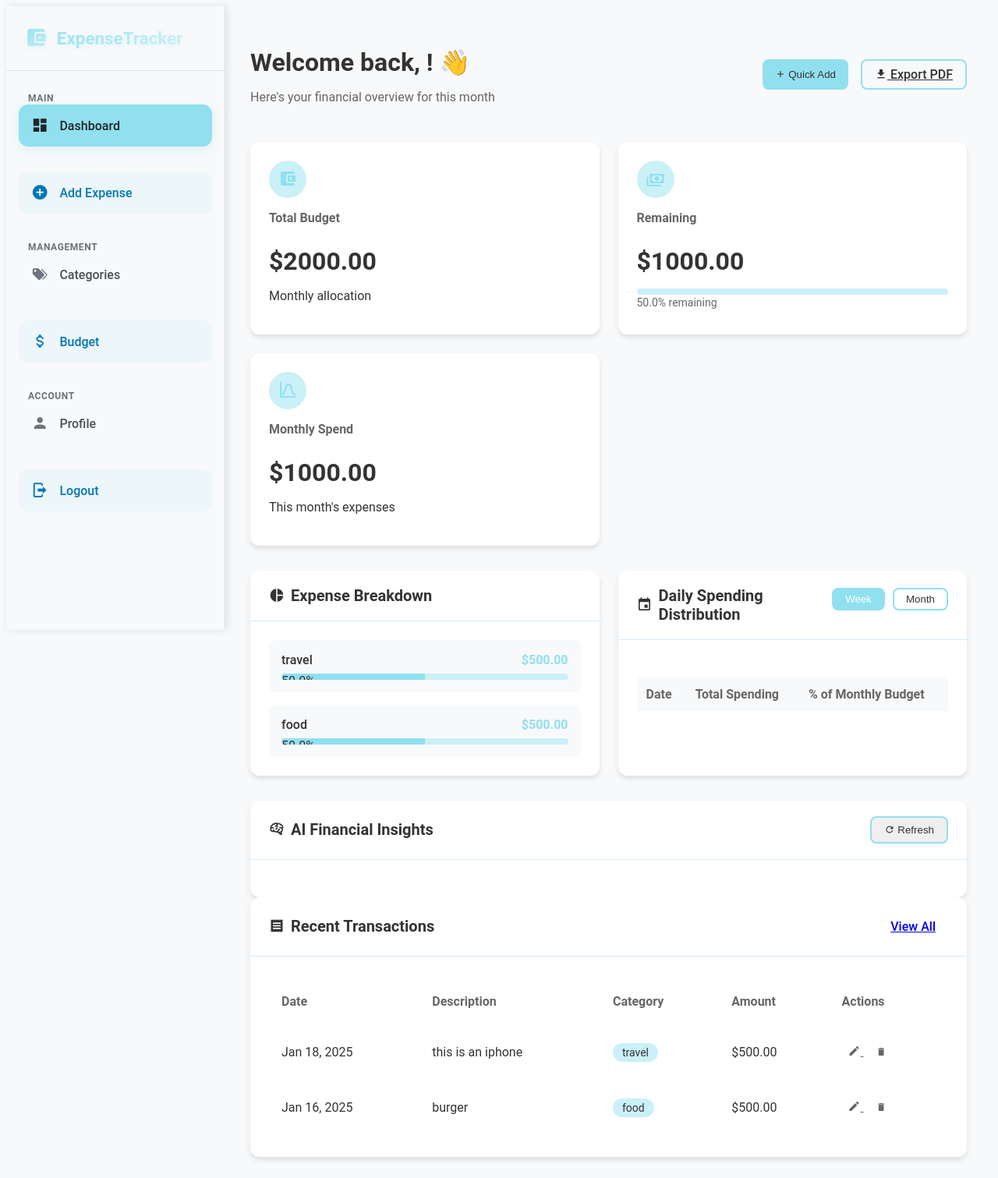
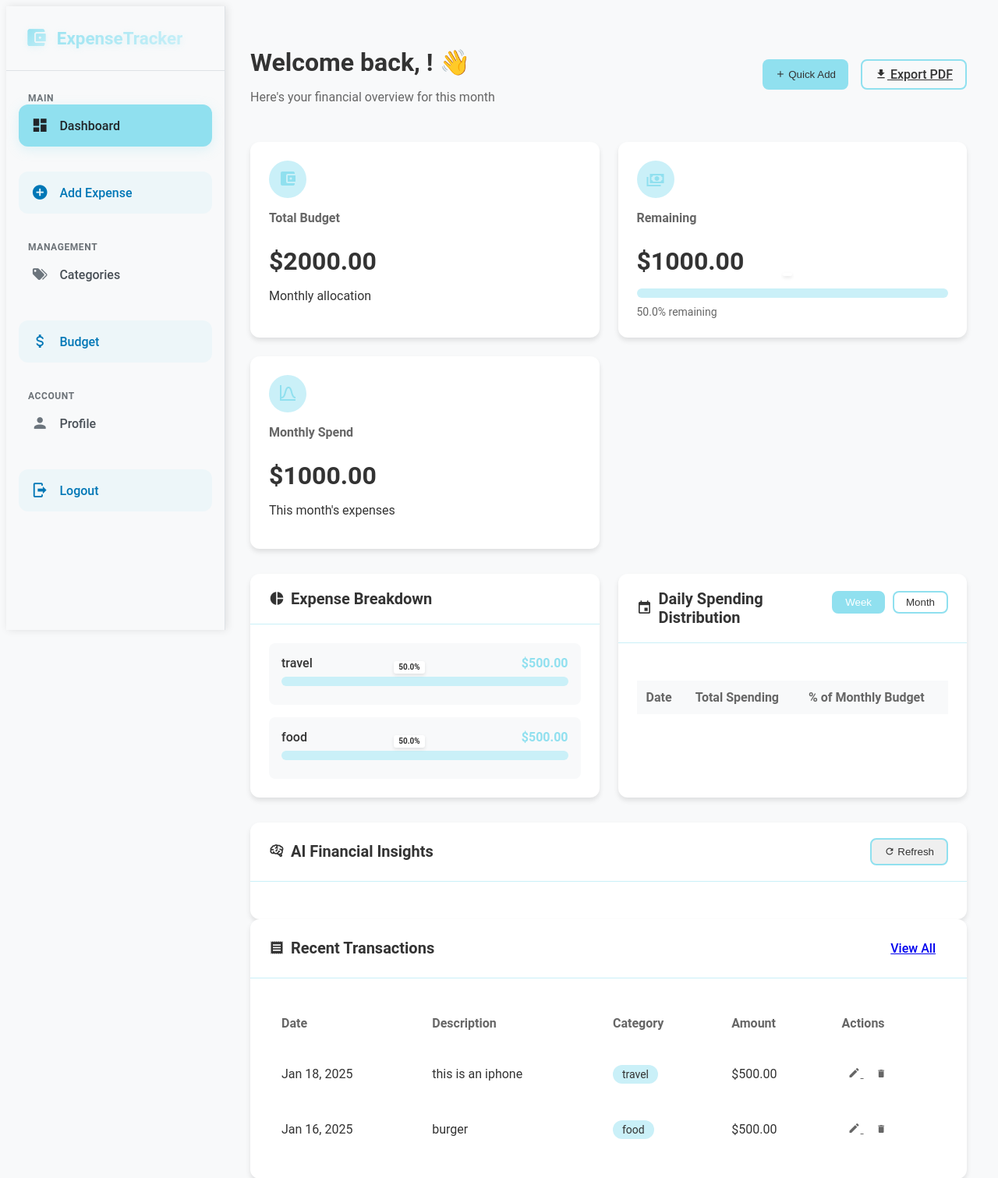
Before and after one commit to ankit935686/Smart-Expense-Tracker, a Django app: page / in a window 1280 px wide. Shown: the top 1511 px of the page at 78% size. Before the commit the page ends 1488 px from the top, so only its background shows below. Run offline with Django 5.2, Linux system fonts and the light colour scheme; a user stored in the database is signed in; data comes from the database, SQL or seed files in the repository; lists and menus that the app fills with data are empty.

Commit message:
edited progress bar Ui

```diff
--- a/Expenses/static/css/dashboard.css
+++ b/Expenses/static/css/dashboard.css
@@ -129,15 +129,64 @@
 }
 
 .progress {
-    height: 8px;
+    height: 12px !important;
     background-color: var(--secondary-color);
-    border-radius: 4px;
-    overflow: hidden;
+    border-radius: 6px;
+    overflow: visible;
+    margin: 8px 0;
+    position: relative;
 }
 
 .progress-bar {
-    background-color: var(--primary-color);
+    height: 100%;
+    border-radius: 6px;
+    position: relative;
     transition: width 0.5s ease;
+    text-align: center;
+    line-height: 12px;
+    font-size: 10px;
+    color: var(--text-primary);
+    font-weight: 600;
+}
+
+/* Add category-specific colors */
+.progress-bar.category-Food {
+    background: linear-gradient(45deg, #FF9F43, #FFB976);
+}
+
+.progress-bar.category-Transport {
+    background: linear-gradient(45deg, #00CFE8, #1DE9B6);
+}
+
+.progress-bar.category-Entertainment {
+    background: linear-gradient(45deg, #EA5455, #FF8B8B);
+}
+
+.progress-bar.category-Bills {
+    background: linear-gradient(45deg, #7367F0, #9E95F5);
+}
+
+.progress-bar.category-Shopping {
+    background: linear-gradient(45deg, #28C76F, #48DA89);
+}
+
+/* Default color for other categories */
+.progress-bar.category-Other {
+    background: linear-gradient(45deg, #90e0ef, #caf0f8);
+}
+
+/* Add tooltip for progress bars */
+.progress-bar::after {
+    content: attr(data-progress);
+    position: absolute;
+    right: 0;
+    top: -20px;
+    font-size: 10px;
+    color: var(--text-primary);
+    background: white;
+    padding: 2px 6px;
+    border-radius: 3px;
+    box-shadow: 0 2px 4px rgba(0,0,0,0.1);
 }
 
 .progress-text {
--- a/Expenses/templates/dashboard.html
+++ b/Expenses/templates/dashboard.html
@@ -95,10 +95,10 @@
                                 <span class="category-amount">${{ item.total|floatformat:2 }}</span>
                             </div>
                             <div class="progress">
-                                <div class="progress-bar"
+                                <div class="progress-bar category-{{ item.category|default:'Other' }}"
                                      style="width: {{ item.percentage|floatformat:1 }}%"
-                                     role="progressbar">
-                                    {{ item.percentage|floatformat:1 }}%
+                                     role="progressbar"
+                                     data-progress="{{ item.percentage|floatformat:1 }}%">
                                 </div>
                             </div>
                         </div>
--- a/Expenses/templates/expenses/expense_list.html
+++ b/Expenses/templates/expenses/expense_list.html
@@ -87,10 +87,10 @@
                                         <span class="category-amount">${{ category.total|floatformat:2 }}</span>
                                     </div>
                                     <div class="progress">
-                                        <div class="progress-bar"
+                                        <div class="progress-bar category-{{ category.category__name|default:'Other' }}"
                                              style="width: {{ category.percentage|floatformat:1 }}%"
-                                             role="progressbar">
-                                            {{ category.percentage|floatformat:1 }}%
+                                             role="progressbar"
+                                             data-progress="{{ category.percentage|floatformat:1 }}%">
                                         </div>
                                     </div>
                                 </div>
```
Also changed, not shown: Expenses/static/css/expense_list.css (+39 -5 lines).
